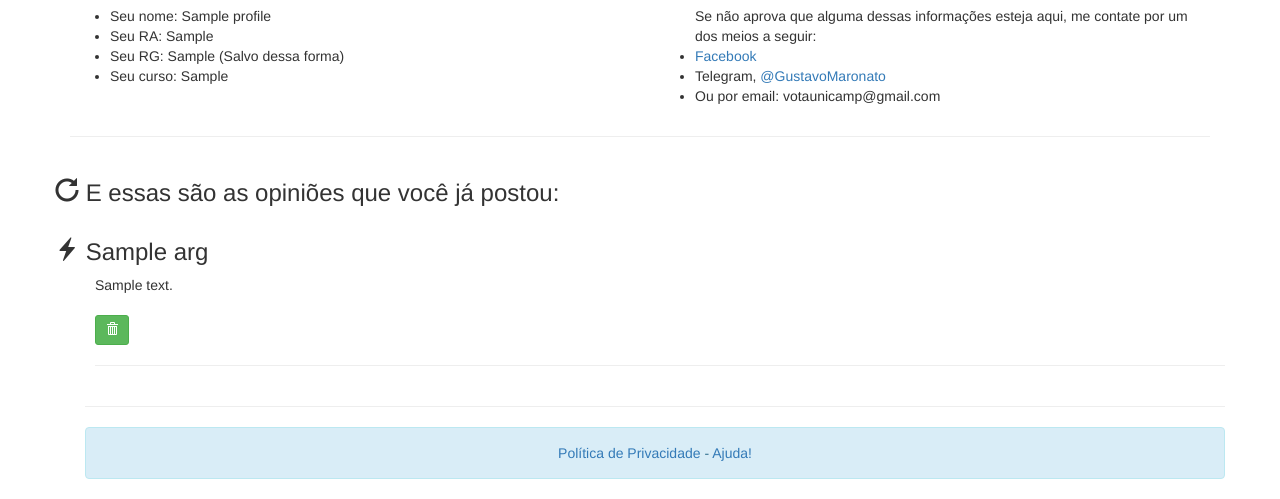
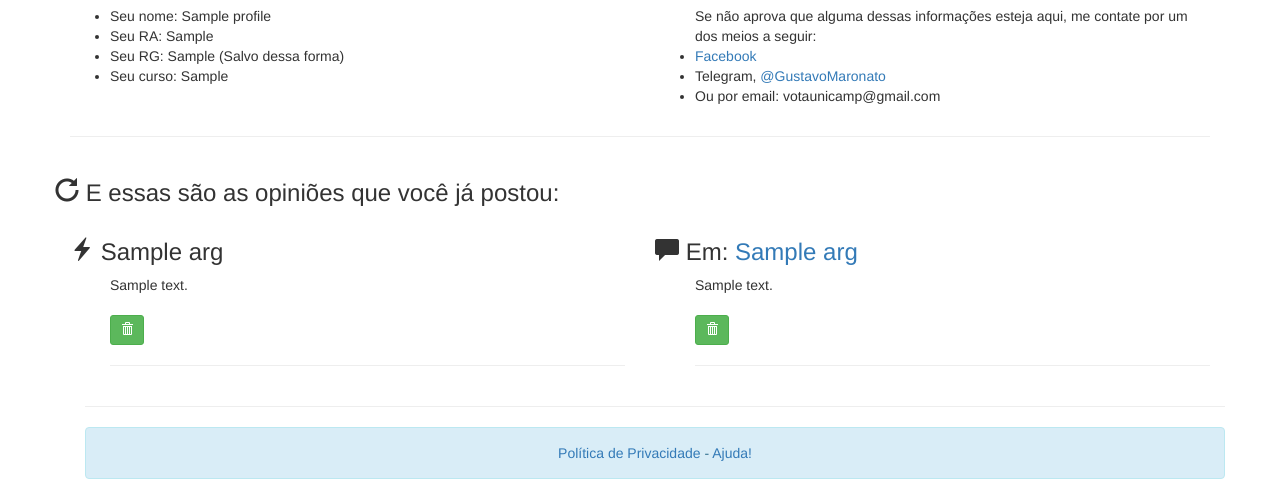
Before and after one commit to Maronato/votaunicamp, a Django app: page /user_info/ in a window 1280 px wide. Shown: the part 441-940 px from the top of the page. Run offline with Django 3.2, Linux system fonts and the light colour scheme; a user stored in the database is signed in; tables that the repository leaves empty hold one stand-in row (values such as "Sample post"); some libraries are stand-ins or nearby versions.

Commit message:
Adicionado sistema de comentários para todos os argumentos

```diff
--- a/app/models.py
+++ b/app/models.py
@@ -41,7 +41,7 @@ class Args(models.Model):
         on_delete=models.CASCADE,
     )
     side = models.BooleanField(default=False)
-    text = models.CharField(max_length=10000)
+    text = models.CharField(max_length=10001)
     dislikes = models.DecimalField(max_digits=5, decimal_places=0)
     likes = models.DecimalField(max_digits=5, decimal_places=0)
     title = models.CharField(max_length=60)
@@ -49,3 +49,21 @@ class Args(models.Model):
 
     def __str__(self):
         return "Arg: "
+
+
+class Comment(models.Model):
+    argument = models.ForeignKey(
+        Args,
+        on_delete=models.CASCADE,
+    )
+    author = models.ForeignKey(
+        Profile,
+        on_delete=models.CASCADE,
+    )
+    text = models.CharField(max_length=10001)
+    dislikes = models.DecimalField(max_digits=5, decimal_places=0)
+    likes = models.DecimalField(max_digits=5, decimal_places=0)
+    hits = models.ManyToManyField(Profile, related_name='clicks')
+
+    def __str__(self):
+        return "Comment: " + str(self.id)
--- a/app/templates/base.html
+++ b/app/templates/base.html
@@ -2,6 +2,7 @@
 <html>
 <head>
     <meta charset="UTF-8">
+
     <script>
     /*--Toggle Slide Menu--*/
     $('#btnNavToggle').click(function() {
@@ -45,6 +46,8 @@
     <script src="https://ajax.googleapis.com/ajax/libs/jquery/2.1.3/jquery.min.js"></script>
     <script type="text/javascript" src="//maxcdn.bootstrapcdn.com/bootstrap/3.3.6/js/bootstrap.min.js"></script>
     <style type="text/css">
+
+
     .jumbotron {
         background: #1A6F1A;
         color: white;
@@ -78,6 +81,17 @@
     .jumbotron .lang-logo img {
         max-width: 100%
     }
+
+
+    div.fixed {
+    position: fixed;
+    bottom: 120px;
+
+
+    width: 300px;
+
+}
+
 
 /* Modal Content */
 .modal-content {
@@ -363,5 +377,15 @@ p.vote {
         <a href="#" data-toggle="modal" data-target="#help-Modal"> Ajuda!</a>
     </div>
 </div>
+
+<script language="javascript">
+$(document).ready(function() {
+
+	$(".comment").shorten();
+
+	$(".comment-small").shorten({showChars: 10});
+ });
+</script>
+
 </body>
 </html>
--- a/app/templates/userinfo.html
+++ b/app/templates/userinfo.html
@@ -60,7 +60,7 @@
     </div>
     <hr>
     <div class="row">
-        {% if not args %}
+        {% if not args and not comments %}
         <h3><span class="glyphicon glyphicon-repeat"></span> Você ainda não postou nenhuma opinião na discussão</h3>
         {% else %}
         <h3><span class="glyphicon glyphicon-repeat"></span> E essas são as opiniões que você já postou:</h3>
@@ -69,8 +69,26 @@
 
 
     <div class="row">
+        <div class="col-md-6">
             {% for arg in args %}
             <h3><span class="glyphicon glyphicon-flash"></span>   {{arg.title}}</h3>
+            <ul>
+                {{arg.text}}
+                <br>
+                <br>
+                <form class="inl" action="/delete_arg/" method="POST" id="{{arg.id}}">
+                    {% csrf_token %}
+                    <button type="submit" name="press" value="{{arg.id}}" class="btn btn-sm btn-success"><span class="glyphicon glyphicon-trash"></span></button>
+                </form>
+                <hr>
+            </ul>
+            {% endfor %}
+
+        </div>
+
+        <div class="col-md-6">
+            {% for arg in comments %}
+            <h3><span class="glyphicon glyphicon-comment"></span> Em: <a href="/arguments/{{arg.argument.id}}#{{arg.id}}" >{{ arg.argument.title }}</a></h3>
             <ul>
                 {{arg.text}}
                 <br>
@@ -84,7 +102,7 @@
             {% endfor %}
             {% endif %}
 
-
+        </div>
     </div>
 
 
--- a/app/views.py
+++ b/app/views.py
@@ -2,7 +2,7 @@
 # coding: utf-8
 from django.shortcuts import render, redirect
 import re
-from .models import Args, Profile, Vote
+from .models import Args, Profile, Comment
 from . import email_functions
 from django.contrib.auth import authenticate, login
 from django.contrib.auth import logout
@@ -137,10 +137,10 @@ def logout_user(request):
 
 
 def user_info(request):
-    return render(request, 'userinfo.html',{'args': Args.objects.filter(profile=request.user.profile)})
+    return render(request, 'userinfo.html',{'args': Args.objects.filter(profile=request.user.profile), 'comments': Comment.objects.filter(author=request.user.profile)})
 
 
-def submit_comment(request):
+def submit_arg(request):
     author = request.user
     text = request.POST['text']
     if request.POST['vote'] == 'Sim':
@@ -155,12 +155,12 @@ def submit_comment(request):
     return redirect('arguments')
 
 
-def like_comment(request):
+def like_arg(request):
     if not request.user.is_authenticated():
         return redirect('arguments')
     button = request.POST['press']
     a = Args.objects.get(id=button)
-    if not check_like_dislike(request):
+    if not check_like_dislike_arg(request):
         return redirect('/arguments/#' + str(a.id))
     a.likes += 1
     a.hits.add(request.user.profile)
@@ -168,12 +168,12 @@ def like_comment(request):
     return redirect('/arguments/#' + str(a.id))
 
 
-def dislike_comment(request):
+def dislike_arg(request):
     if not request.user.is_authenticated():
         return redirect('arguments')
     button = request.POST['press']
     a = Args.objects.get(id=button)
-    if not check_like_dislike(request):
+    if not check_like_dislike_arg(request):
         return redirect('/arguments/#' + str(a.id))
     a.dislikes += 1
     a.hits.add(request.user.profile)
@@ -181,7 +181,7 @@ def dislike_comment(request):
     return redirect('/arguments/#' + str(a.id))
 
 
-def delete_comment(request):
+def delete_arg(request):
     if not request.user.is_authenticated():
         return redirect('index')
     button = request.POST['press']
@@ -192,7 +192,7 @@ def delete_comment(request):
     return redirect('/user_info/')
 
 
-def check_like_dislike(request):
+def check_like_dislike_arg(request):
     button = request.POST['press']
     a = Args.objects.get(id=button)
     user = request.user.profile
@@ -241,3 +241,71 @@ def down_stats(request):
     response['Content-Disposition'] = 'attachment; filename=stats.txt'
     stats.close()
     return response
+
+
+def comments(request, arg_id):
+    arg_id = int(arg_id)
+    arg = Args.objects.get(id=arg_id)
+    comment = Comment.objects.filter(argument=arg)
+    return render(request, 'comments.html', {'comments': comment, 'arg': arg})
+
+
+def submit_comment(request):
+    author = request.user.profile
+    text = request.POST['text']
+    arg = request.POST['arg']
+    arg = Args.objects.get(id=arg)
+    text = escape(bleach.clean(text, strip=True))
+    a = Comment(argument=arg, text=text, dislikes=0, likes=0, author=author)
+    a.save()
+    return redirect('/arguments/' + str(arg.id) + "#" + str(a.id))
+
+
+def like_comment(request):
+    button = request.POST['press']
+    a = Comment.objects.get(id=button)
+    arg = a.argument
+    if not request.user.is_authenticated():
+        return redirect('/arguments/' + str(arg.id) + "#" + str(a.id))
+    if not check_like_dislike_comment(request):
+        return redirect('/arguments/' + str(arg.id) + "#" + str(a.id))
+    a.likes += 1
+    a.hits.add(request.user.profile)
+    a.save()
+    return redirect('/arguments/' + str(arg.id) + "#" + str(a.id))
+
+
+def dislike_comment(request):
+    button = request.POST['press']
+    a = Comment.objects.get(id=button)
+    arg = a.argument
+    if not request.user.is_authenticated():
+        return redirect('/arguments/' + str(arg.id) + "#" + str(a.id))
+    if not check_like_dislike_comment(request):
+        return redirect('/arguments/' + str(arg.id) + "#" + str(a.id))
+    a.dislikes += 1
+    a.hits.add(request.user.profile)
+    a.save()
+
+    return redirect('/arguments/' + str(arg.id) + "#" + str(a.id))
+
+
+def delete_comment(request):
+    if not request.user.is_authenticated():
+        return redirect('index')
+    button = request.POST['press']
+    a = Comment.objects.get(id=button)
+    if not a.author == request.user.profile:
+        return redirect('index')
+    a.delete()
+    return redirect('/user_info/')
+
+
+def check_like_dislike_comment(request):
+    button = request.POST['press']
+    a = Comment.objects.get(id=button)
+    user = request.user.profile
+    for hit in a.hits.all():
+        if hit.ra == user.ra:
+            return 0
+    return 1
--- a/gettingstarted/urls.py
+++ b/gettingstarted/urls.py
@@ -28,14 +28,29 @@ urlpatterns = [
     # user_info
     url(r'^user_info/$', views.user_info, name='user_info'),
 
+    # submit_arg
+    url(r'^submit_arg/$', views.submit_arg, name='submit_arg'),
+
+    # Comments
+    url(r'^arguments/(?P<arg_id>[0-9]+)$', views.comments, name='comments'),
+
     # submit_comment
     url(r'^submit_comment/$', views.submit_comment, name='submit_comment'),
 
     # like
+    url(r'^like_arg/$', views.like_arg, name='like_arg'),
+
+    # like_comment
     url(r'^like_comment/$', views.like_comment, name='like_comment'),
 
     # dislike
+    url(r'^dislike_arg/$', views.dislike_arg, name='dislike_arg'),
+
+    # dislike_comment
     url(r'^dislike_comment/$', views.dislike_comment, name='dislike_comment'),
+
+    # delete arg
+    url(r'^delete_arg/$', views.delete_arg, name='delete_arg'),
 
     # delete comment
     url(r'^delete_comment/$', views.delete_comment, name='delete_comment'),
```
Also changed, not shown: app/templates/arguments.html (+14 -9 lines), app/templates/comments.html (+38 -91 lines). Lines whose indentation alone changed are shown as unchanged.
